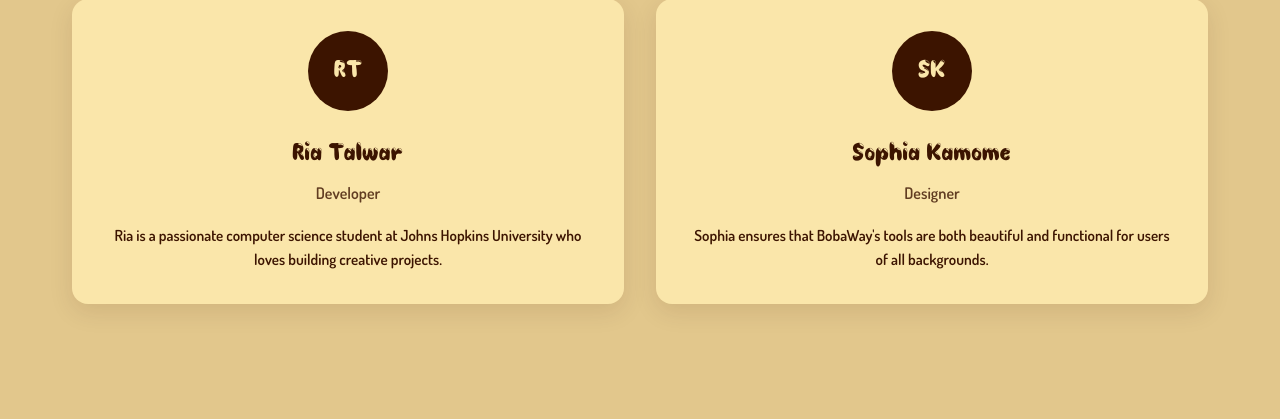
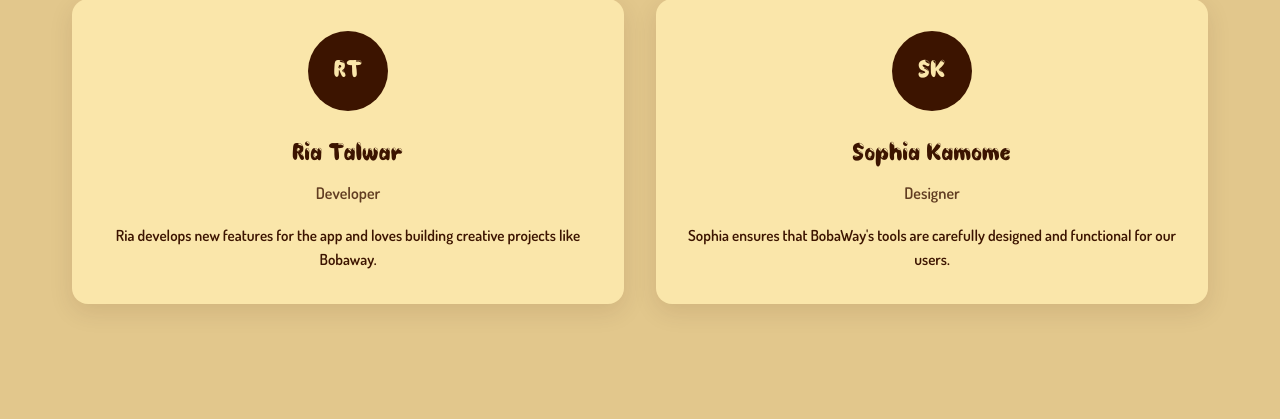
Before and after one commit to taliyah0x0/BobaWay, a Flask app: page /about in a window 1280 px wide. Shown: the part 1692-2111 px from the top of the page. Run offline with Flask 3, Linux system fonts and the light colour scheme.

Commit message:
team info

```diff
--- a/templates/about.html
+++ b/templates/about.html
@@ -113,7 +113,7 @@
                     <h4 class="team-name">Ria Talwar</h4>
                     <p class="team-role">Developer</p>
                     <p class="team-bio">
-                        Ria is a passionate computer science student at Johns Hopkins University who loves building creative projects.
+                        Ria develops new features for the app and loves building creative projects like Bobaway.
                     </p>
                 </div>
                 <div class="team-card">
@@ -121,7 +121,7 @@
                     <h4 class="team-name">Sophia Kamome</h4>
                     <p class="team-role">Designer</p>
                     <p class="team-bio">
-                        Sophia ensures that BobaWay's tools are both beautiful and functional for users of all backgrounds.
+                        Sophia ensures that BobaWay's tools are carefully designed and functional for our users.
                     </p>
                 </div>
             </div>
```
